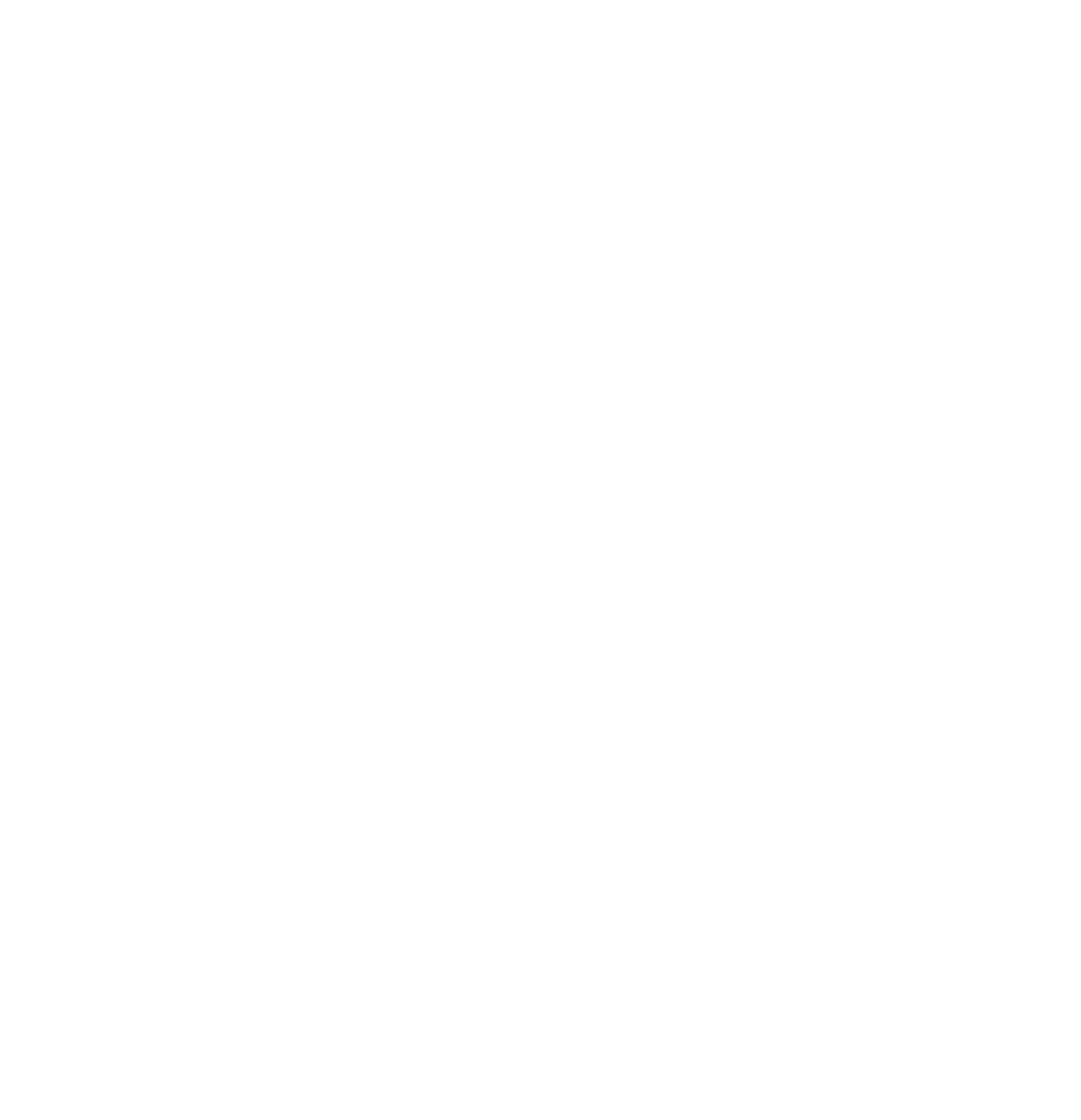
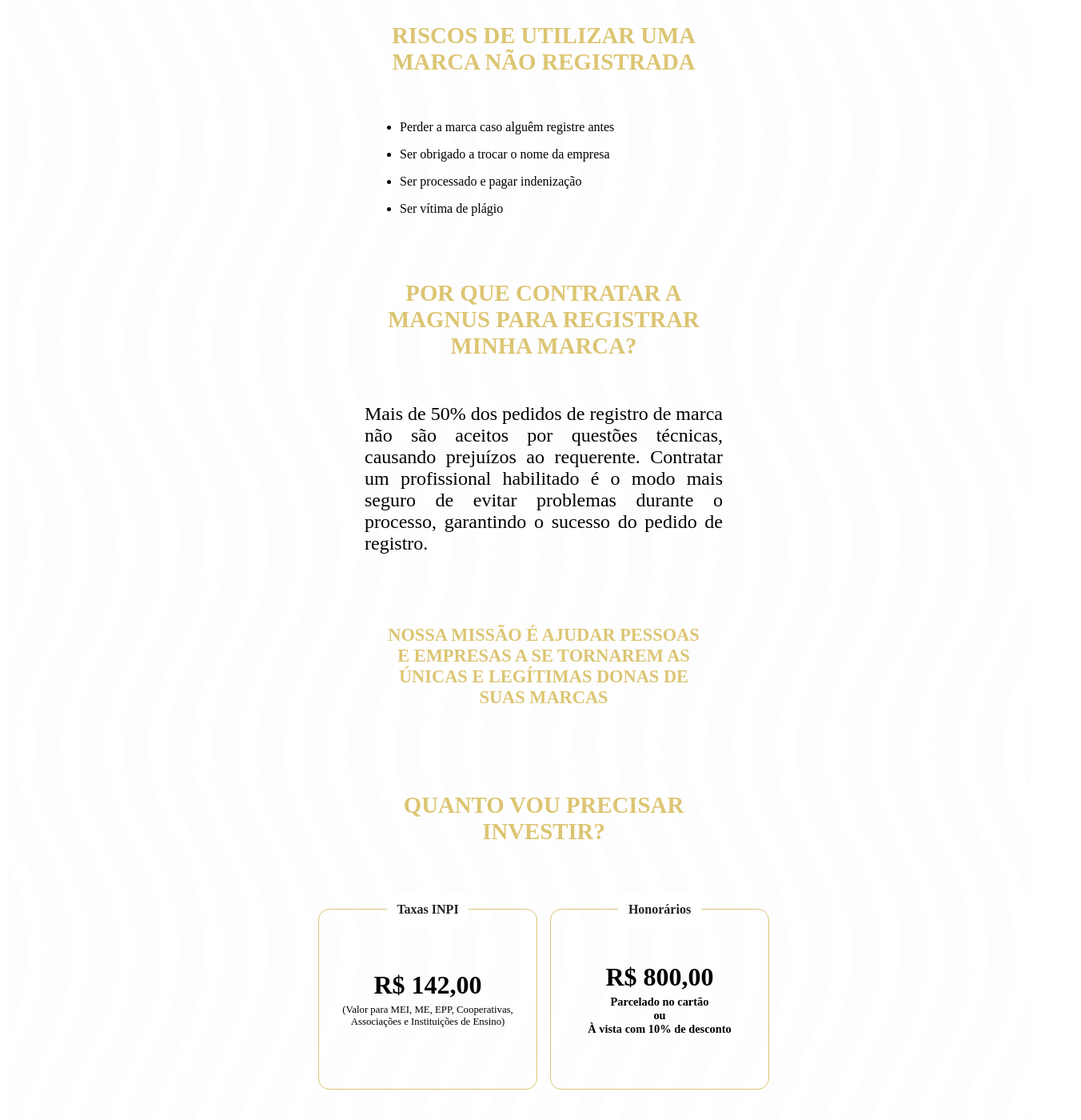
Before and after one commit to brenooduarte/site-magnus, a React (Vite) app: page /registrar-marca in a window 1280 px wide. Before the commit this address had no page. Shown: the part 738-2138 px from the top of the page at 80% size, 1352 px wide, since content can reach past the window. Before the commit the page ends 800 px from the top, so only its background shows below. Built offline with nearby package versions, Linux system fonts and the light colour scheme; the HTML template or start-up script is replaced by a standard one.

Commit message:
feat: implement register brand page

```diff
--- a/src/App.jsx
+++ b/src/App.jsx
@@ -1,11 +1,12 @@
 import Home from "./pages/Home/index.jsx";
 import { BrowserRouter, Route, Routes } from "react-router-dom";
+import RegisterBrand from "./pages/RegisterBrand/index.jsx";
 
 function App() {
   return (
     <BrowserRouter>
       <Routes>
-        {/* <Route path="/login" element={<Login />} /> */}
+        <Route path="/registrar-marca" element={<RegisterBrand />} />
         <Route path="" element={<Home />} />
       </Routes>
     </BrowserRouter>
--- a/src/components/Header/index.jsx
+++ b/src/components/Header/index.jsx
@@ -68,7 +68,7 @@
         {showServicesDropdown && (
           <ul className="services-dropdown">
             <li>
-              <Link to="/registrar-marca<">Registrar minha marca</Link>
+              <Link to="/registrar-marca">Registrar minha marca</Link>
             </li>
             <li>
               <Link to="/oposicao">Fui alvo de oposição</Link>
--- a/src/components/Header/styles.scss
+++ b/src/components/Header/styles.scss
@@ -35,7 +35,7 @@
   font-size: 1.9rem;
   align-self: center;
   height: 5rem;
-  padding: 0 7rem;
+  padding: 0 1.5rem 0 7rem;
   width: 100%;
 }
 
@@ -113,7 +113,7 @@
     text-decoration: none;
     font-size: 1.5rem;
     height: 3rem;
-    padding: 0 8rem;
+    padding-left: 0 1.5rem 0 8rem;
     color: $color-yellow;
   }
 
--- /dev/null
+++ b/src/components/Price/index.jsx
@@ -0,0 +1,33 @@
+import "./styles.scss";
+
+const Price = ({ INPItaxes, INPItaxesCaptions, fees, feesCaptions }) => {
+  return (
+    <div id="price-container">
+      <h1>
+        QUANTO VOU PRECISAR <br />
+        INVESTIR?
+      </h1>
+
+      <div id="price-items">
+        <div id="inpi-taxes" className="price-item">
+          <span className="title-rectangle">Taxas INPI</span>
+
+          <span className="price">R$ {INPItaxes[0]},00</span>
+          <span className="taxe-caption">{INPItaxesCaptions[0]}</span>
+        </div>
+
+        <div id="fees" className="price-item">
+          <span className="title-rectangle">Honorários</span>
+
+          <span className="price">R$ {fees[0]},00</span>
+          <span className="fee-caption">
+            Parcelado no cartão <br />
+            ou <br />À vista com 10% de desconto
+          </span>
+        </div>
+      </div>
+    </div>
+  );
+};
+
+export default Price;
--- /dev/null
+++ b/src/components/Price/styles.scss
@@ -0,0 +1,67 @@
+@import "/src/global.scss";
+
+#price-container {
+  display: flex;
+  flex-direction: column;
+  justify-content: center;
+  align-items: center;
+  width: 33.5rem;
+  height: 27rem;
+  border-radius: 17px;
+  border: solid 1px white;
+
+  h1 {
+    font-size: 1.8rem;
+  }
+
+  .price-item {
+    height: 14rem;
+    width: 15rem;
+    border-radius: 14px;
+    border: solid 1px $color-yellow;
+  }
+
+  #price-items {
+    display: flex;
+    gap: 1rem;
+
+    .title-rectangle {
+      position: absolute;
+      background-color: white;
+      color: $color-black;
+      font-weight: 600;
+      margin-bottom: 14rem;
+      padding: 0.8rem;
+      border-radius: 12px;
+    }
+
+    .price {
+      font-weight: 600;
+      font-size: 2rem;
+    }
+
+    .price-item {
+      display: flex;
+      flex-direction: column;
+      justify-content: center;
+      align-items: center;
+      gap: 0.3rem;
+      padding: 0 1rem;
+    }
+
+    #inpi-taxes {
+      .taxe-caption {
+        text-align: center;
+        font-size: 0.8rem;
+      }
+    }
+
+    #fees {
+      .fee-caption {
+        font-weight: 600;
+        text-align: center;
+        font-size: 0.9rem;
+      }
+    }
+  }
+}
--- a/src/components/sections/Qualities/styles.scss
+++ b/src/components/sections/Qualities/styles.scss
@@ -6,8 +6,6 @@
   justify-content: center;
 
   h1 {
-    // font-size: 1.4rem;
-    // width: 19rem;
     font-size: 1.8rem;
     width: 25rem;
     text-align: center;
--- /dev/null
+++ b/src/pages/RegisterBrand/index.jsx
@@ -0,0 +1,84 @@
+import "./styles.scss";
+import texture from "../../assets/texture-registerbrand.png";
+import Header from "../../components/Header";
+import Price from "../../components/Price";
+
+const RegisterBrand = () => {
+  const INPItaxes = [142.0, 355.0];
+  const INPItaxesCaptions = [
+    "(Valor para MEI, ME, EPP, Cooperativas, Associações e Instituições de Ensino)",
+    "(Valor para empresas de médio e grande porte)",
+  ];
+
+  const fees = [800.0];
+  const feesCaptions = ["Parcelado no cartão ou À vista com 10% de desconto"];
+
+  return (
+    <div>
+      <Header />
+
+      <main>
+        <h1>
+          REGISTRAR <br />
+          MINHA MARCA
+        </h1>
+
+        <p>
+          A marca é o ativo mais valioso de uma empresa, é o seu dna, por onde
+          as pessoas reconhecem e se conectam ao negócio. mas apesar da sua
+          grande importância, o que muitos empreendedores não sabem é que
+          posssuir cnpj, site ou perfil na rede social não significa que ele
+          seja dono da marca que utiliza.
+        </p>
+
+        <h3>
+          SÓ É DONO DE UMA MARCA <br />
+          QUEM A REGISTRA NO INPI
+        </h3>
+
+        <h2>
+          RISCOS DE UTILIZAR UMA <br />
+          MARCA NÃO REGISTRADA
+        </h2>
+
+        <ul>
+          <li>Perder a marca caso alguêm registre antes</li>
+          <li>Ser obrigado a trocar o nome da empresa</li>
+          <li>Ser processado e pagar indenização</li>
+          <li>Ser vítima de plágio</li>
+        </ul>
+
+        <h2 id="title-register-brand">
+          POR QUE CONTRATAR A <br />
+          MAGNUS PARA REGISTRAR <br />
+          MINHA MARCA?
+        </h2>
+
+        <p id="text-register-brand">
+          Mais de 50% dos pedidos de registro de marca não são aceitos por
+          questões técnicas, causando prejuízos ao requerente. Contratar um
+          profissional habilitado é o modo mais seguro de evitar problemas
+          durante o processo, garantindo o sucesso do pedido de registro.
+        </p>
+
+        <h3 className="color-yellow">
+          NOSSA MISSÃO É AJUDAR PESSOAS <br />
+          E EMPRESAS A SE TORNAREM AS <br />
+          ÚNICAS E LEGÍTIMAS DONAS DE <br />
+          SUAS MARCAS
+        </h3>
+
+        <Price
+          INPItaxes={INPItaxes}
+          INPItaxesCaptions={INPItaxesCaptions}
+          fees={fees}
+          feesCaptions={feesCaptions}
+        />
+      </main>
+
+      <img className="texture" src={texture} alt="textura do fundo da página" />
+    </div>
+  );
+};
+
+export default RegisterBrand;
--- /dev/null
+++ b/src/pages/RegisterBrand/styles.scss
@@ -0,0 +1,71 @@
+@import "/src/global.scss";
+
+.color-yellow {
+  color: $color-yellow;
+}
+
+.color-white {
+  color: white;
+}
+
+main {
+  display: flex;
+  //   justify-content: center;
+  align-items: center;
+  flex-direction: column;
+  position: absolute;
+  padding: 0 2rem;
+  top: 6.5rem;
+  z-index: 1;
+  height: 150rem;
+  width: 100%;
+
+  h1 {
+    margin-bottom: 5rem;
+    text-align: center;
+    font-size: 2.4rem;
+    color: $color-yellow;
+  }
+
+  p {
+    width: 28rem;
+    text-align: justify;
+    font-size: 1.5rem;
+  }
+
+  h3 {
+    text-align: center;
+    margin: 4rem 0;
+    font-size: 1.4rem;
+  }
+
+  h2 {
+    color: $color-yellow;
+    text-align: center;
+    font-size: 1.8rem;
+  }
+
+  ul {
+    margin-top: 1rem;
+    li {
+      margin: 1rem 0;
+      width: 25rem;
+    }
+  }
+
+  #title-register-brand {
+    margin-top: 3rem;
+  }
+
+  #text-register-brand {
+    margin-top: 2rem;
+  }
+}
+
+.texture {
+  opacity: 0.9;
+  position: absolute;
+  object-fit: cover;
+  width: 100%;
+  z-index: -1;
+}
```
Also changed, not shown: src/components/sections/Initial/index.jsx (+0 -7 lines), src/assets/texture-registerbrand.png (added).
